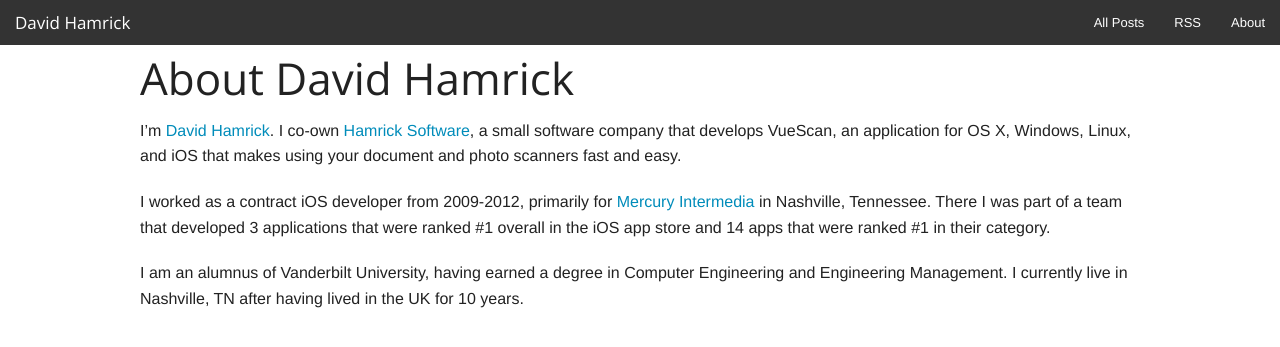
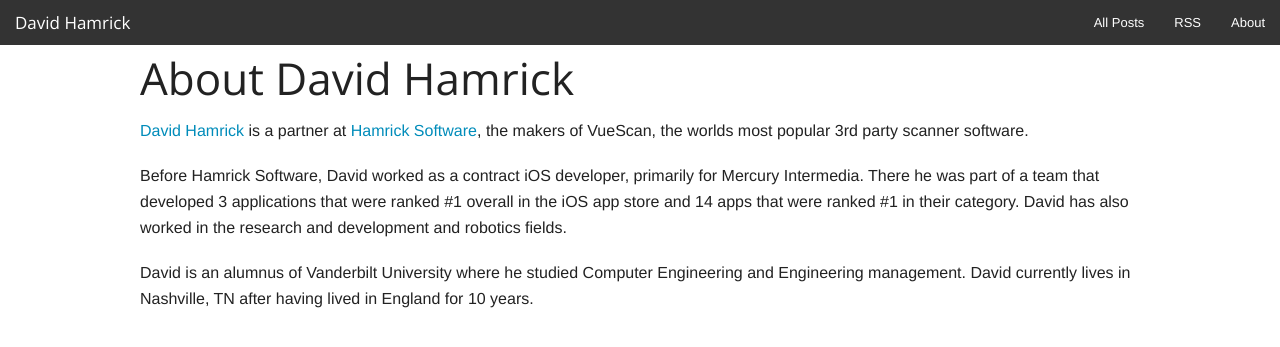
Before and after one commit to hamrickdavid/hamrickdavid.github.com, a Jekyll site: the page built from about.md, in a window 1280 px wide. Shown: the top 347 px of the page. Built offline with Jekyll 4.4.1, drawn with Linux system fonts in a browser that asks for light colours; Markdown is read by kramdown in place of the engine named in the settings.

Commit message:
Changed about page

```diff
--- a/about.md
+++ b/about.md
@@ -5,8 +5,8 @@ title: About
 
 <h1>About David Hamrick</h1>
 
-I'm [David Hamrick](http://www.twitter.com/davidhamrick). I co-own [Hamrick Software](http://www.hamrick.com), a small software company that develops VueScan, an application for OS X, Windows, Linux, and iOS that makes using your document and photo scanners fast and easy.
+<a href="twitter.com/davidhamrick">David Hamrick</a> is a partner at <a href="www.hamrick.com">Hamrick Software</a>, the makers of VueScan, the worlds most popular 3rd party scanner software.
 
-I worked as a contract iOS developer from 2009-2012, primarily for [Mercury Intermedia](http://www.mercury.io) in Nashville, Tennessee. There I was part of a team that developed 3 applications that were ranked #1 overall in the iOS app store and 14 apps that were ranked #1 in their category.
+Before Hamrick Software, David worked as a contract iOS developer, primarily for Mercury Intermedia. There he was part of a team that developed 3 applications that were ranked #1 overall in the iOS app store and 14 apps that were ranked #1 in their category. David has also worked in the research and development and robotics fields.
 
-I am an alumnus of Vanderbilt University, having earned a degree in Computer Engineering and Engineering Management. I currently live in Nashville, TN after having lived in the UK for 10 years.
+David is an alumnus of Vanderbilt University where he studied Computer Engineering and Engineering management. David currently lives in Nashville, TN after having lived in England for 10 years.
```
